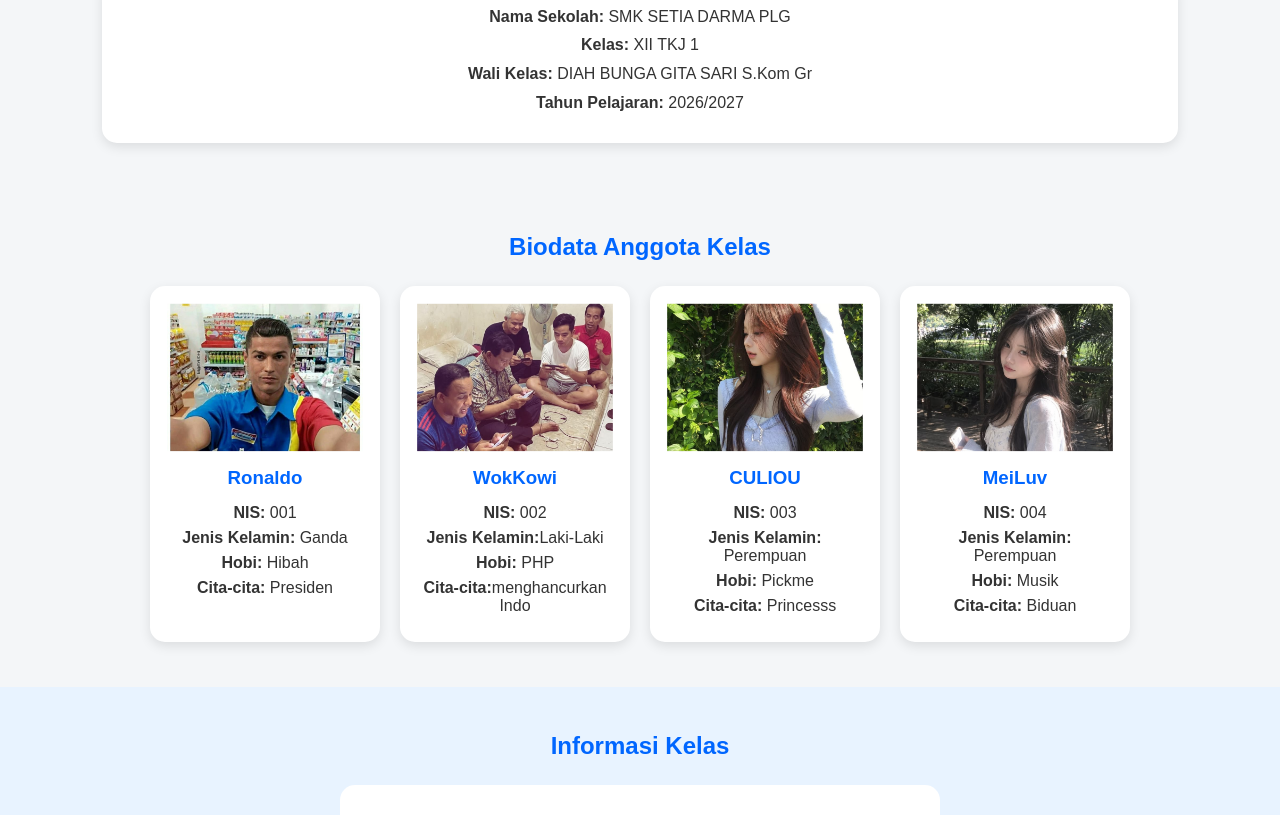
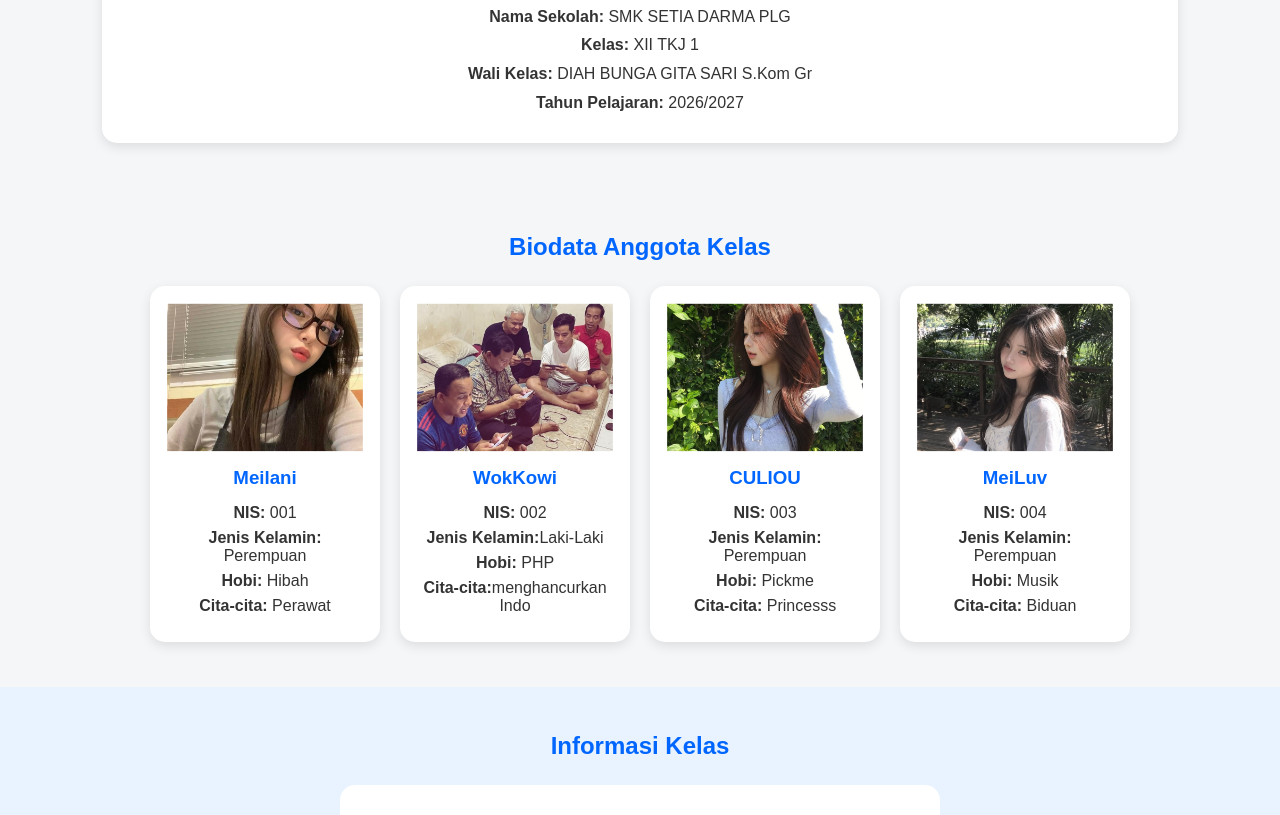
Before and after one commit to ilyYyTraa/ilyyas, a plain HTML site: page index.html in a window 1280 px wide. Shown: the part 594-1409 px from the top of the page. Drawn offline with Linux system fonts and the light colour scheme.

Commit message:
Update index.html

```diff
--- a/index.html
+++ b/index.html
@@ -204,13 +204,13 @@
 
             <div class="card">
                 <div class="foto">
-    <img src="b5960b6cf5103104ddd8675ae91b3efc.jpg" alt="Foto Ronaldo">
+    <img src="e5773edca4f5ffd44cc27d79a6e6b290.jpg" alt="Foto Meilani">
                     </div>
-                <h3>Ronaldo</h3>
+                <h3>Meilani</h3>
                 <p><b>NIS:</b> 001</p>
-                <p><b>Jenis Kelamin:</b> Ganda</p>
+                <p><b>Jenis Kelamin:</b> Perempuan</p>
                 <p><b>Hobi:</b> Hibah</p>
-                <p><b>Cita-cita:</b> Presiden</p>
+                <p><b>Cita-cita:</b> Perawat</p>
             </div>
 
             <div class="card">
```
